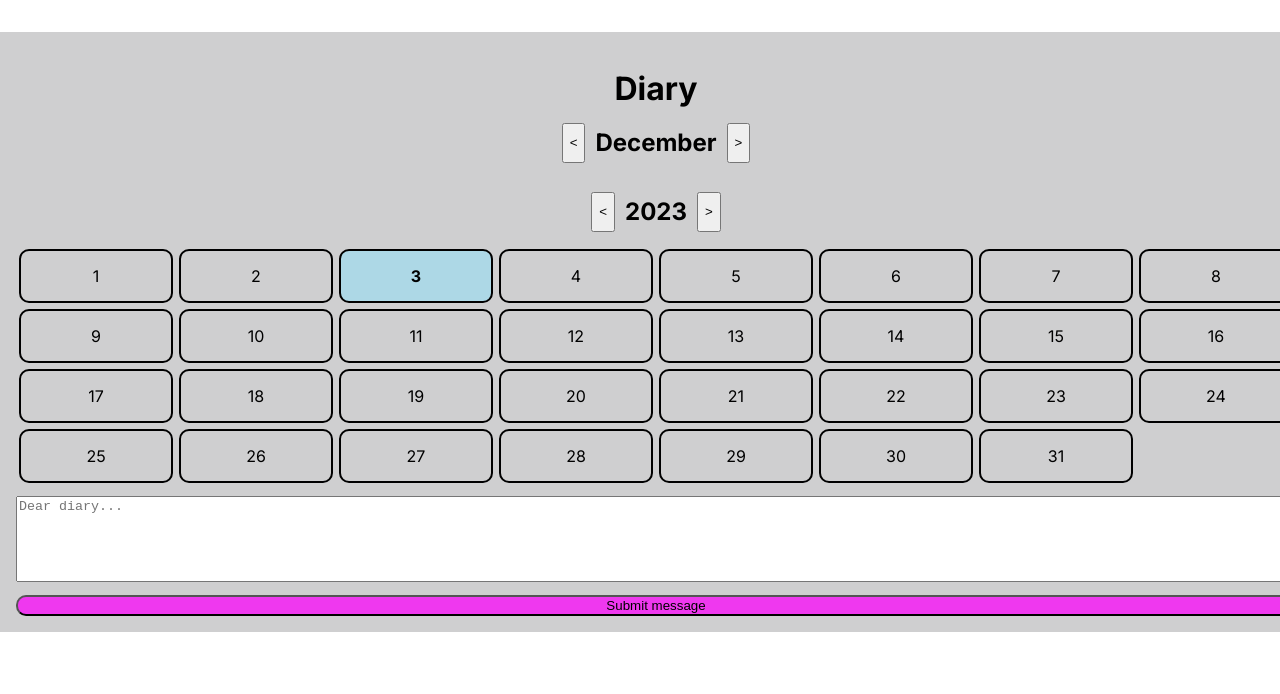
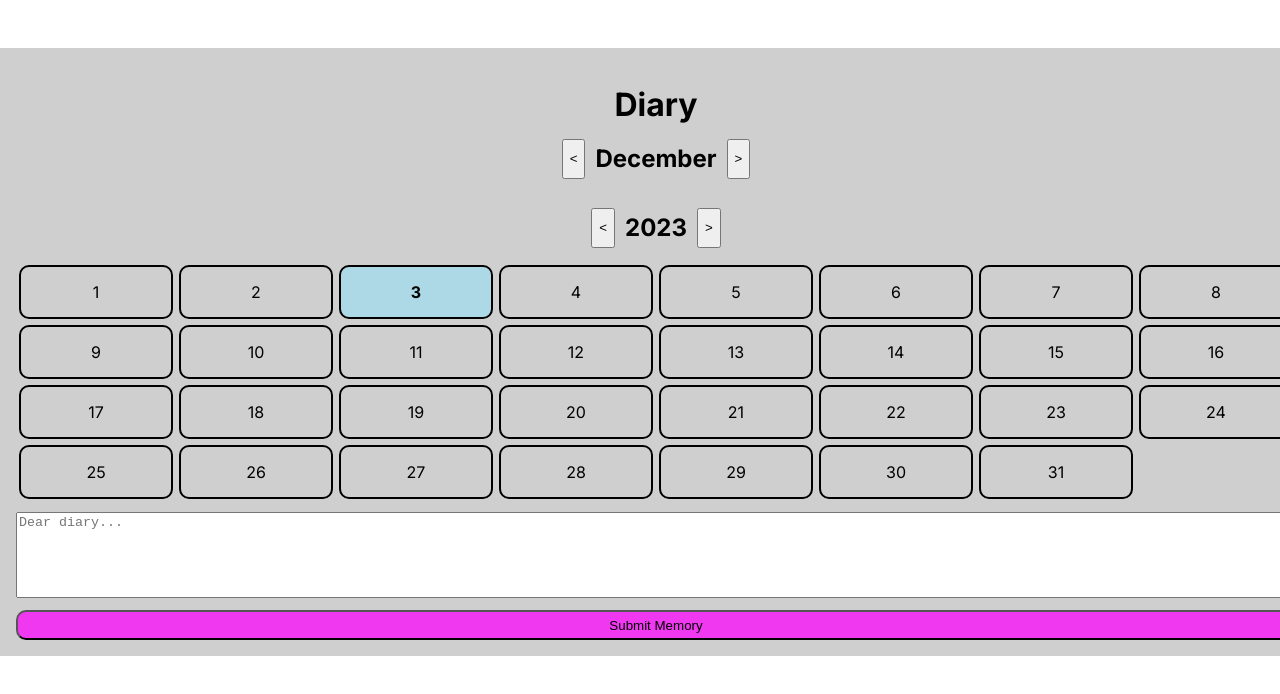
Before and after one commit to Moreen-n/Diary, a Next.js app: page / in a window 1280 px wide. Shown: the top 694 px of the page. Built offline with nearby package versions, Linux system fonts and the light colour scheme.

Commit message:
styling to the button

```diff
--- a/src/app/globals.css
+++ b/src/app/globals.css
@@ -10,7 +10,7 @@ body {
   width: 100%;
   align-items: center;
 
-  margin: 2rem 0;
+  margin: 3rem 0;
   background-color: #01050830;
   padding: 1rem;
 }
--- a/src/components/day.css
+++ b/src/components/day.css
@@ -25,4 +25,5 @@ textarea {
   width: 100%;
   border-radius: 10px;
   background-color: rgb(239, 56, 239);
+  height: 30px;
 }
--- a/src/components/day.jsx
+++ b/src/components/day.jsx
@@ -46,7 +46,7 @@ const CalendarDate = ({ setSelectedDay, selectedDay, daysInMonth, currentDay, on
           onChange={handleInputChange}
         />
         <button id='sub' onClick={() => { onDayClick(selectedDay); handleSaveMessage(); }}>
-          Submit message
+          Submit Memory
         </button>
       </div>
     </div>
```
